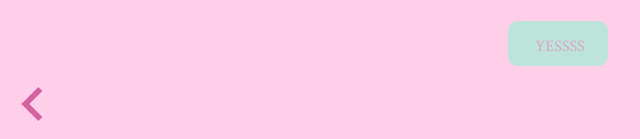
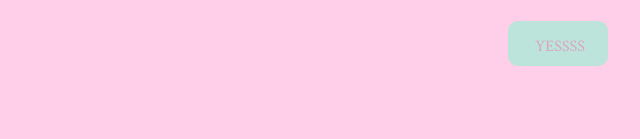
Before and after one commit to Brechje07/Minecraft-v0.2, a plain HTML site: page index.html in a window 1280 px wide. Shown: the part 733-872 px from the top of the page, 0-640 px from the left. After the commit the page ends 803 px from the top, so only its background shows below. Drawn offline with Linux system fonts and the light colour scheme.

Commit message:
Update index.html

```diff
--- a/index.html
+++ b/index.html
@@ -35,10 +35,6 @@
         </main>
 
         <footer>
-            <div class="previous_button">
-                <a href=""><img src="images/previous.jpg"></a>
-            </div>
-
         </footer>
     </body>
 </html>
```
